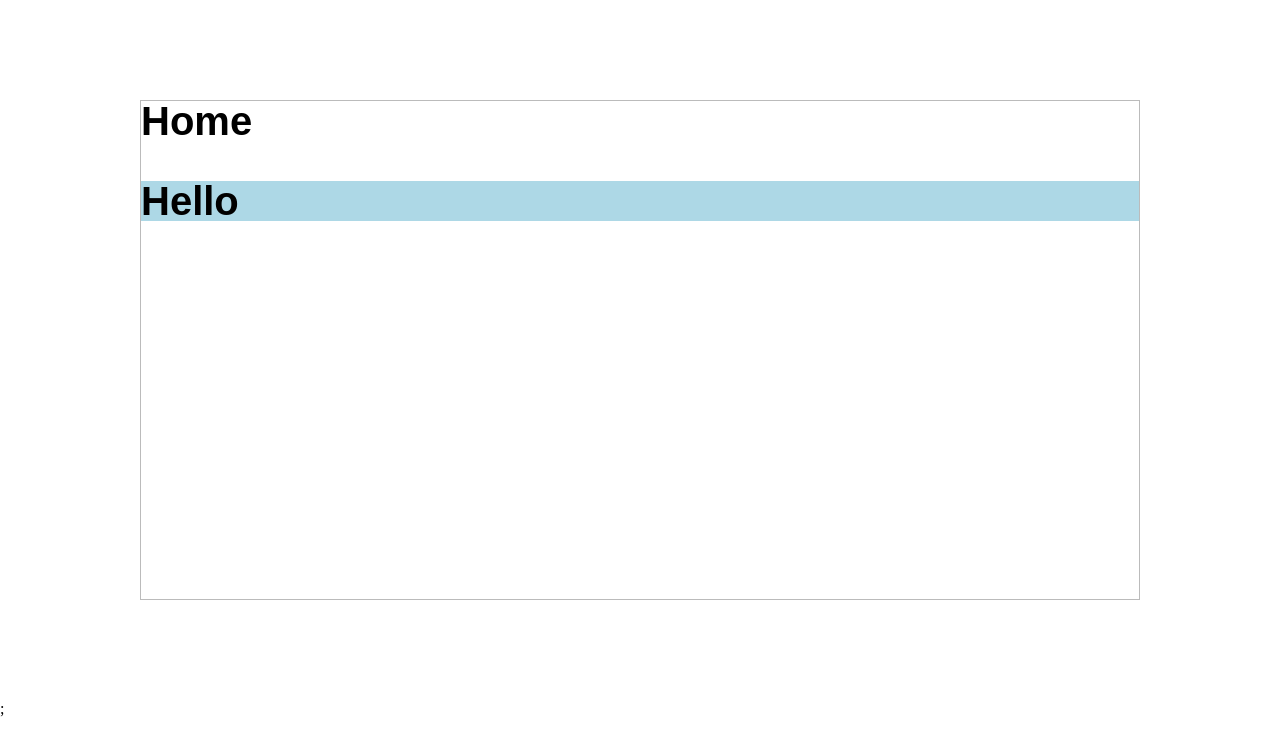
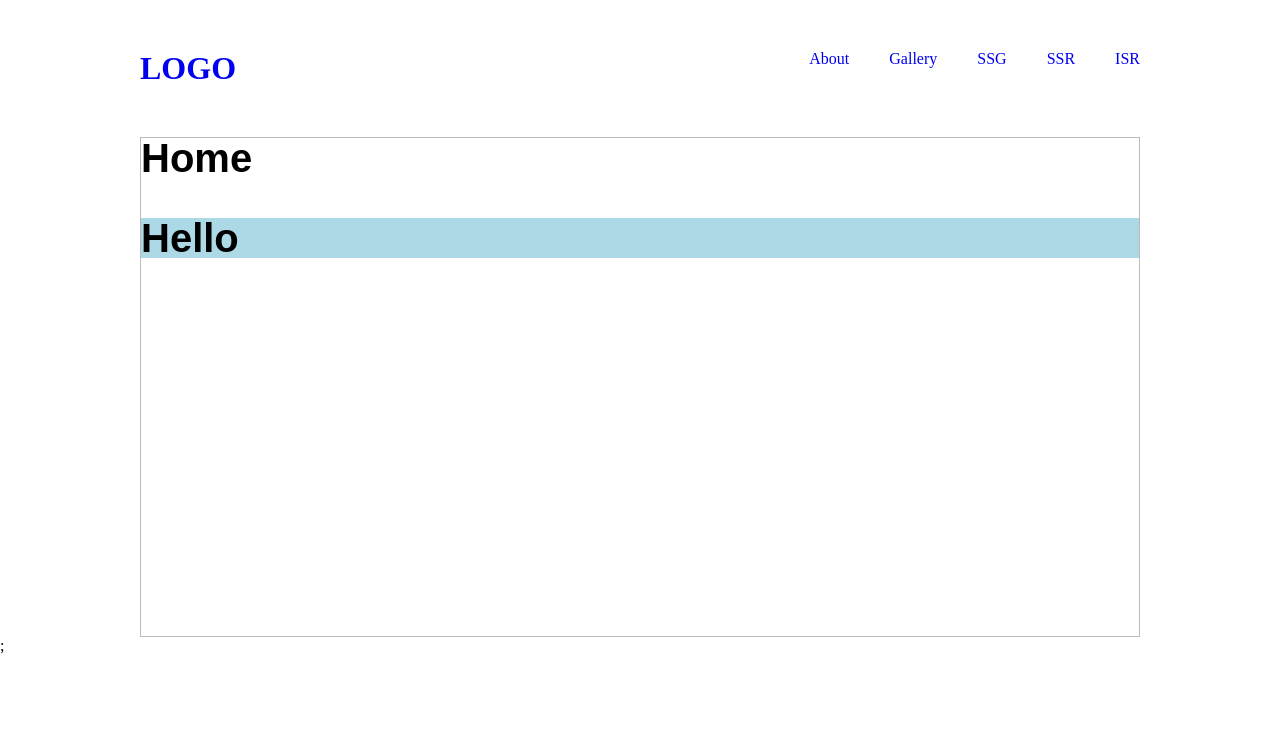
Before and after one commit to jong-jang/next, a Next.js app: page / in a window 1280 px wide. Shown: the top 756 px of the page. Built offline with nearby package versions, Linux system fonts and the light colour scheme.

Commit message:
header추가

```diff
--- /dev/null
+++ b/components/header/Header.jsx
@@ -0,0 +1,44 @@
+import Link from 'next/link';
+import styles from './Header.module.scss';
+import { useRouter } from 'next/router';
+
+function Header() {
+	const url = useRouter().asPath;
+
+	return (
+		<header className={styles.header}>
+			<h1>
+				<Link href='/'>LOGO</Link>
+			</h1>
+			<ul className={styles.gnb}>
+				<li>
+					<Link href='/about' className={url === '/about' ? styles.on : ''}>
+						About
+					</Link>
+				</li>
+				<li>
+					<Link href='./gallery' className={url === '/gallery' ? styles.on : ''}>
+						Gallery
+					</Link>
+				</li>
+				<li>
+					<Link href='./ssg' className={url === '/ssg' ? styles.on : ''}>
+						SSG
+					</Link>
+				</li>
+				<li>
+					<Link href='./ssr' className={url === '/ssr' ? styles.on : ''}>
+						SSR
+					</Link>
+				</li>
+				<li>
+					<Link href='./isr' className={url === '/isr' ? styles.on : ''}>
+						ISR
+					</Link>
+				</li>
+			</ul>
+		</header>
+	);
+}
+
+export default Header;
--- /dev/null
+++ b/components/header/Header.module.scss
@@ -0,0 +1,15 @@
+.header {
+	width: 1000px;
+	padding: 50px 0px;
+	margin: 0px auto;
+	display: flex;
+	justify-content: space-between;
+	.gnb {
+		display: flex;
+		gap: 40px;
+		color: #333;
+		.on {
+			color: red;
+		}
+	}
+}
--- a/components/layout/Layout.jsx
+++ b/components/layout/Layout.jsx
@@ -1,6 +1,7 @@
 import Head from 'next/head';
 import styles from './Layout.module.scss';
 import { useRouter } from 'next/router';
+import Header from '../header/Header';
 
 function Layout({ children }) {
 	const router = useRouter();
@@ -11,6 +12,7 @@ function Layout({ children }) {
 			<Head>
 				<title>{`${Title} Page`}</title>
 			</Head>
+			<Header />
 			<main className={styles.layout}>
 				<h1>{Title}</h1>
 				{children}
--- a/components/layout/Layout.module.scss
+++ b/components/layout/Layout.module.scss
@@ -1,7 +1,7 @@
 .layout {
 	width: 1000px;
 	min-height: 500px;
-	margin: 100px auto;
+	margin: 0px auto;
 	border: 1px solid #bbb;
 
 	h1 {
```
